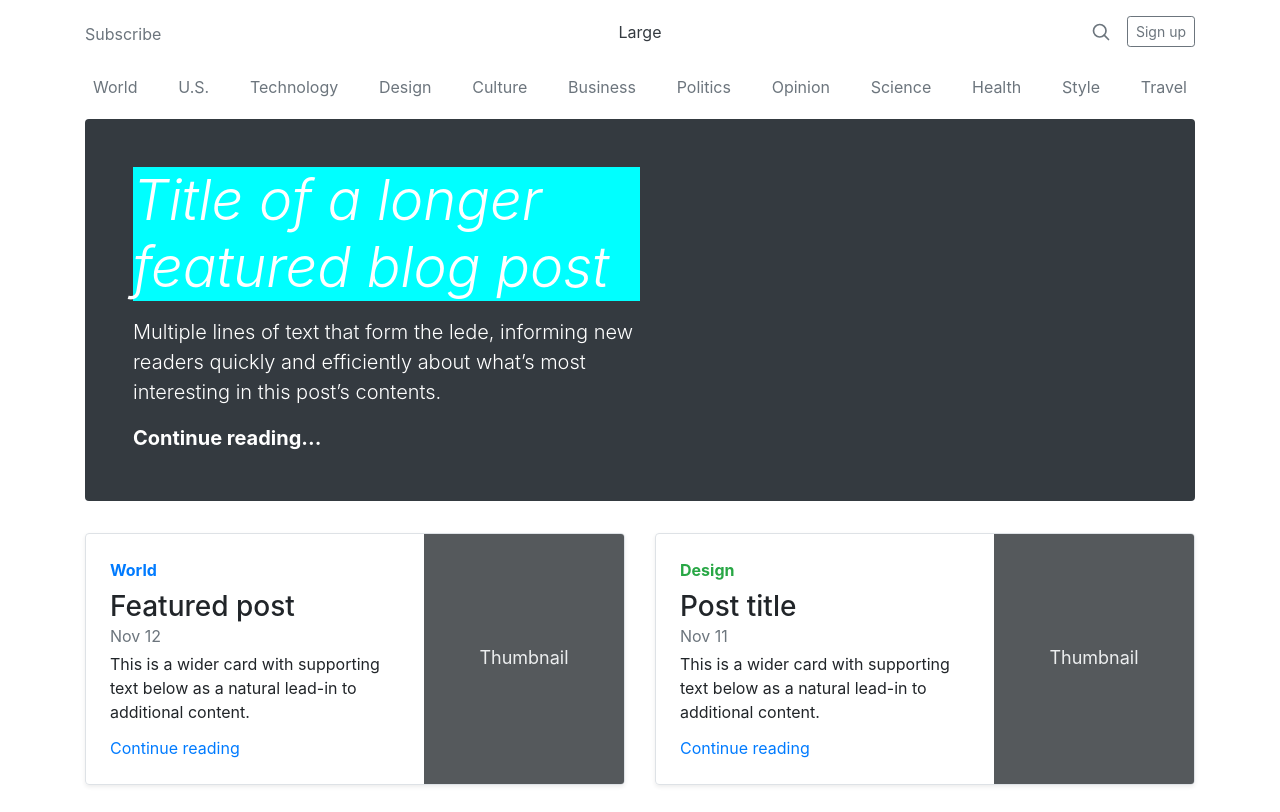
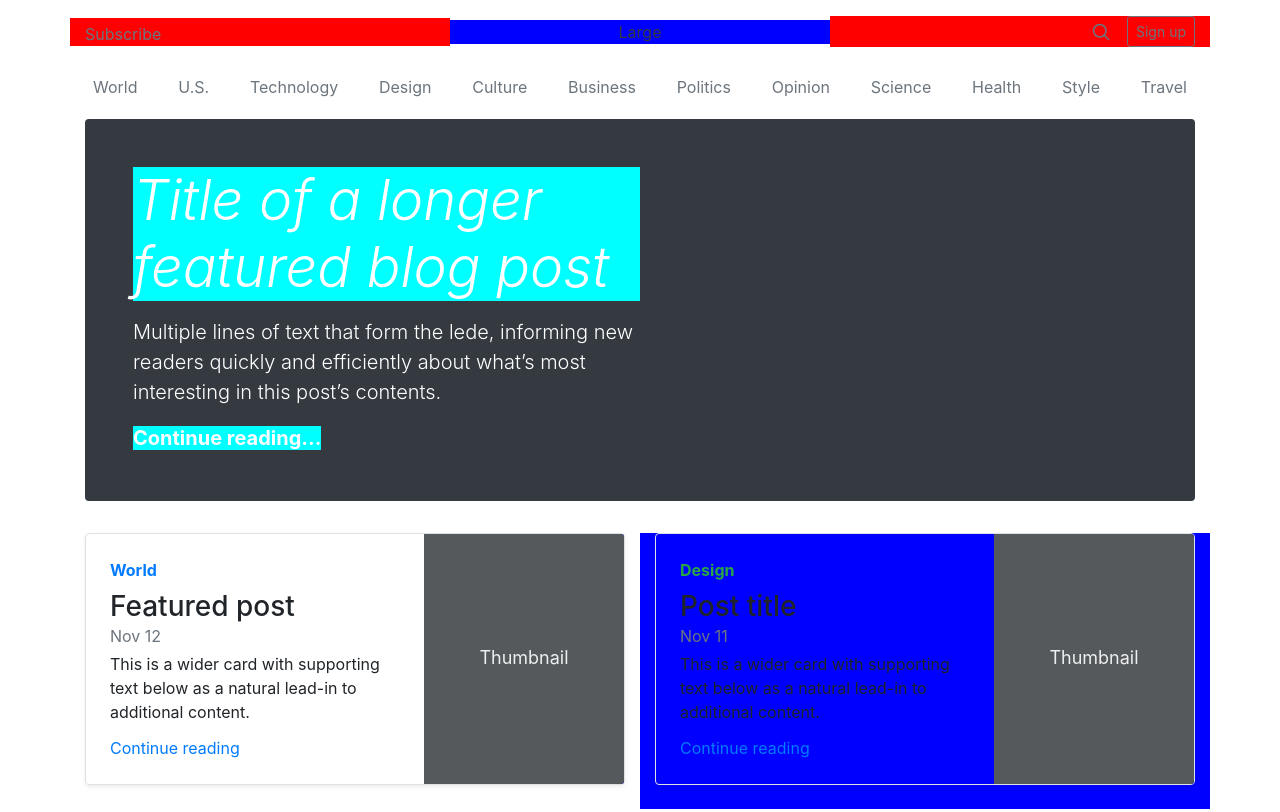
Before and after one commit to Bonny-code/M2-D7, a plain HTML site: page index.html in a window 1280 px wide. Shown: the top 812 px of the page. Drawn offline with nearby package versions, Linux system fonts and the light colour scheme.

Commit message:
Update index.html

```diff
--- a/index.html
+++ b/index.html
@@ -74,9 +74,22 @@
           background-color: aqua;
       }
 
-      .nav > a{
-          color: red;
+      .col-4{
+          background-color: red;
       }
+       p.lead a{
+           background-color: aqua;
+       }
+
+     div:first-of-type + div{
+         background-color: blue;
+     }
+
+     a[class~="p-2"]{
+         color: cadetblue;
+     }
+
+
 
     </style>
     <link
@@ -158,7 +171,7 @@
 
       <div class="row mb-2">
         <div class="col-md-6">
-          <div
+            <div
             class="row no-gutters border rounded overflow-hidden flex-md-row mb-4 shadow-sm h-md-250 position-relative"
           >
             <div class="col p-4 d-flex flex-column position-static">
```
